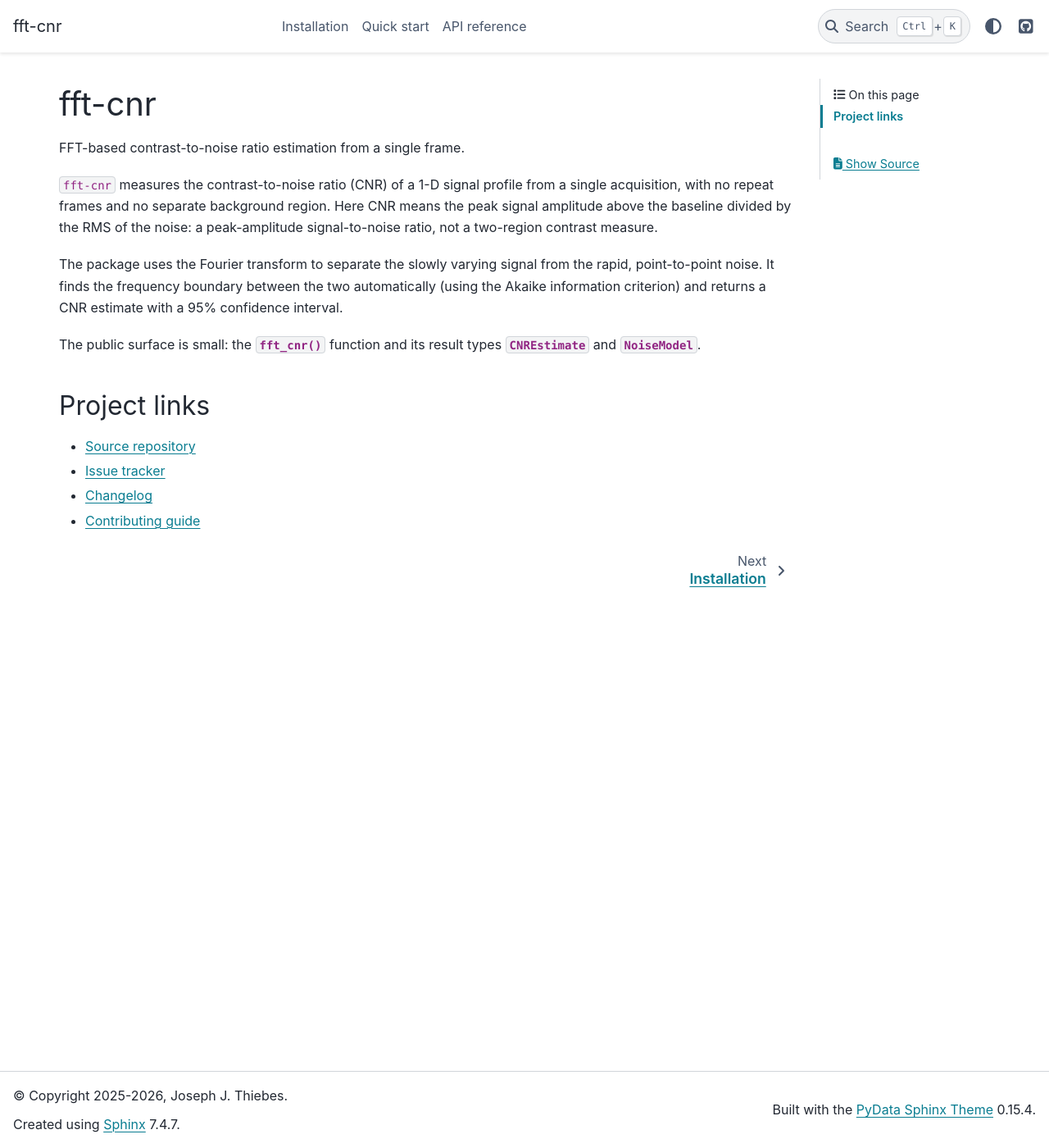
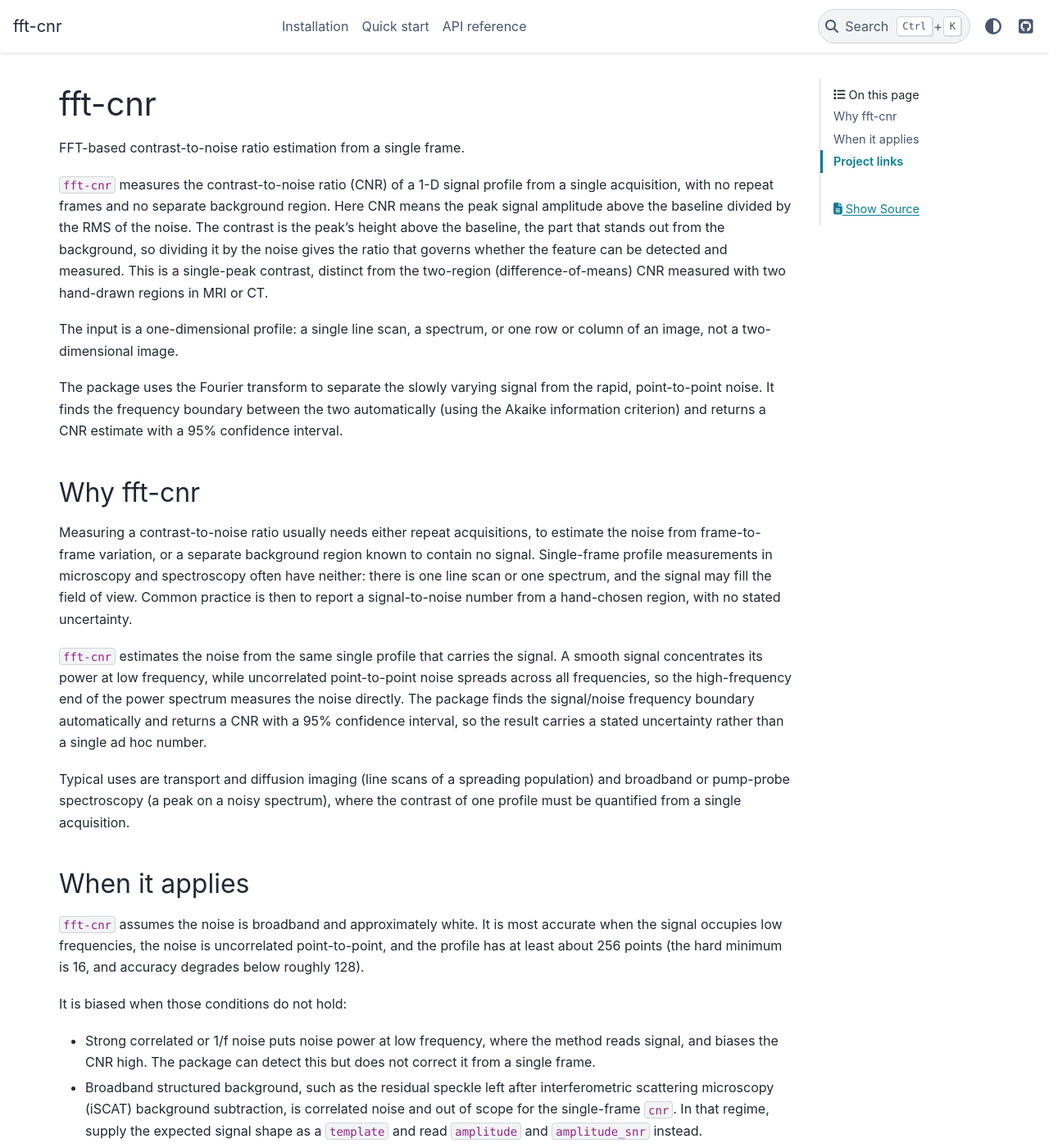
Before and after one commit to thiebes/fft-cnr, a Sphinx documentation site: the page built from docs/index.md, in a window 1280 px wide and 1400 px high. Shown: the whole window at 82% size. Built offline with Sphinx 7.4.7 and the PyData theme 0.15.4, drawn with Linux system fonts in a browser that asks for light colours; some of the changed text lies outside the part shown.

Commit message:
Clarify the CNR definition and 1-D scope, add statement of need to the docs
Replace the 'peak-amplitude SNR' framing in the README and docs with a contrast
definition: the amplitude is the peak's height above the baseline, so dividing by
the noise is a contrast-to-noise ratio, distinct from the two-region
difference-of-means CNR. State the 1-D profile scope explicitly (not a 2-D
image). Add 'Why fft-cnr' and 'When it applies' sections to the docs landing page
so the documentation states the need and operating envelope without the README.

```diff
--- a/docs/index.md
+++ b/docs/index.md
@@ -5,13 +5,63 @@ FFT-based contrast-to-noise ratio estimation from a single frame.
 `fft-cnr` measures the contrast-to-noise ratio (CNR) of a 1-D signal profile
 from a single acquisition, with no repeat frames and no separate background
 region. Here CNR means the peak signal amplitude above the baseline divided by
-the RMS of the noise: a peak-amplitude signal-to-noise ratio, not a two-region
-contrast measure.
+the RMS of the noise. The contrast is the peak's height above the baseline, the
+part that stands out from the background, so dividing it by the noise gives the
+ratio that governs whether the feature can be detected and measured. This is a
+single-peak contrast, distinct from the two-region (difference-of-means) CNR
+measured with two hand-drawn regions in MRI or CT.
+
+The input is a one-dimensional profile: a single line scan, a spectrum, or one
+row or column of an image, not a two-dimensional image.
 
 The package uses the Fourier transform to separate the slowly varying signal
 from the rapid, point-to-point noise. It finds the frequency boundary between
 the two automatically (using the Akaike information criterion) and returns a CNR
 estimate with a 95% confidence interval.
+
+## Why fft-cnr
+
+Measuring a contrast-to-noise ratio usually needs either repeat acquisitions, to
+estimate the noise from frame-to-frame variation, or a separate background region
+known to contain no signal. Single-frame profile measurements in microscopy and
+spectroscopy often have neither: there is one line scan or one spectrum, and the
+signal may fill the field of view. Common practice is then to report a
+signal-to-noise number from a hand-chosen region, with no stated uncertainty.
+
+`fft-cnr` estimates the noise from the same single profile that carries the
+signal. A smooth signal concentrates its power at low frequency, while
+uncorrelated point-to-point noise spreads across all frequencies, so the
+high-frequency end of the power spectrum measures the noise directly. The package
+finds the signal/noise frequency boundary automatically and returns a CNR with a
+95% confidence interval, so the result carries a stated uncertainty rather than a
+single ad hoc number.
+
+Typical uses are transport and diffusion imaging (line scans of a spreading
+population) and broadband or pump-probe spectroscopy (a peak on a noisy
+spectrum), where the contrast of one profile must be quantified from a single
+acquisition.
+
+## When it applies
+
+`fft-cnr` assumes the noise is broadband and approximately white. It is most
+accurate when the signal occupies low frequencies, the noise is uncorrelated
+point-to-point, and the profile has at least about 256 points (the hard minimum
+is 16, and accuracy degrades below roughly 128).
+
+It is biased when those conditions do not hold:
+
+- Strong correlated or 1/f noise puts noise power at low frequency, where the
+  method reads signal, and biases the CNR high. The package can detect this but
+  does not correct it from a single frame.
+- Broadband structured background, such as the residual speckle left after
+  interferometric scattering microscopy (iSCAT) background subtraction, is
+  correlated noise and out of scope for the single-frame `cnr`. In that regime,
+  supply the expected signal shape as a `template` and read `amplitude` and
+  `amplitude_snr` instead.
+
+The [README](https://github.com/thiebes/fft-cnr#accuracy) reports the quantified
+bias, precision, and confidence-interval coverage from the Monte Carlo
+validation.
 
 The public surface is small: the {func}`~fft_cnr.fft_cnr` function and its result
 types {class}`~fft_cnr.CNREstimate` and {class}`~fft_cnr.NoiseModel`.
```
Also changed, not shown: README.md (+8 -3 lines).
